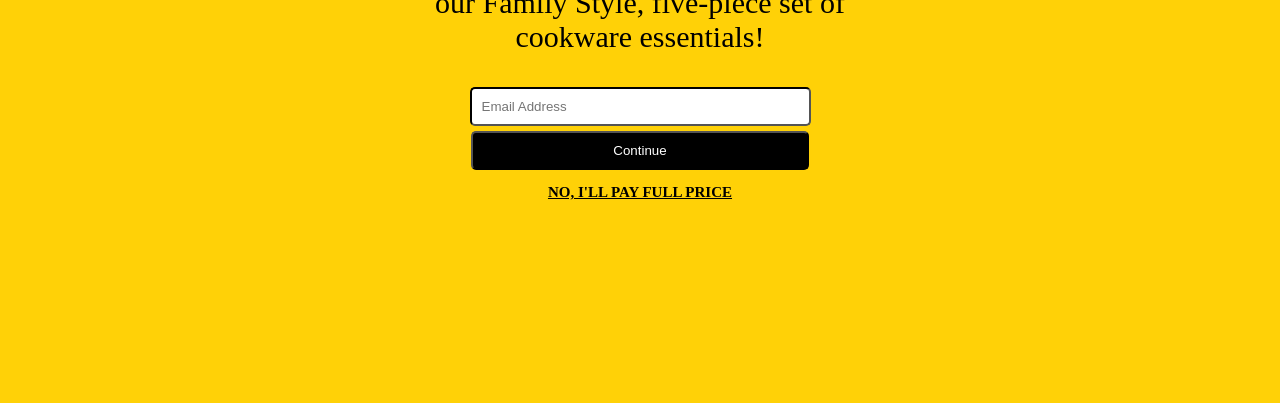
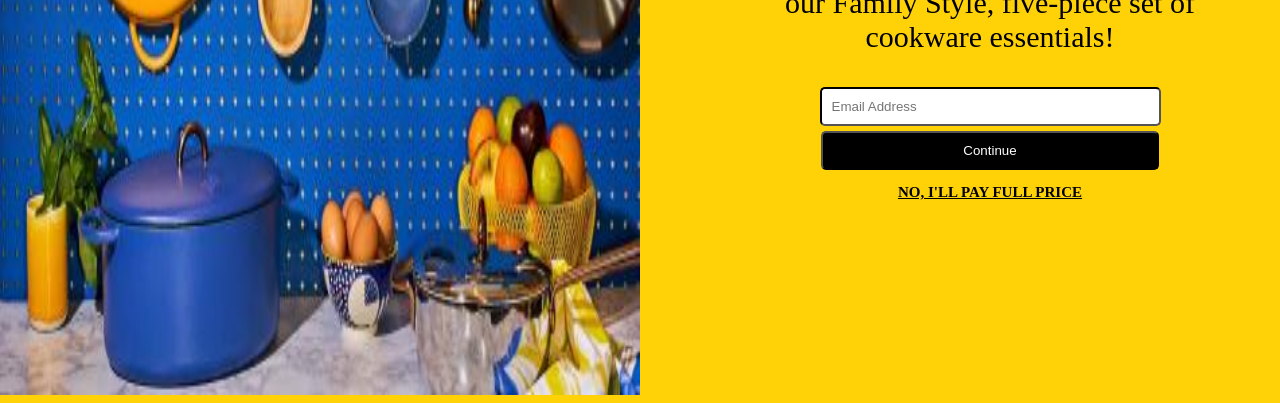
Before and after one commit to mariegrace31/website2_exercise, a plain HTML site: page index.html in a window 1280 px wide. Shown: the part 397-800 px from the top of the page. Drawn offline with Linux system fonts and the light colour scheme.

Commit message:
second commit

```diff
--- a/style.css
+++ b/style.css
@@ -1,7 +1,12 @@
 body{
     background: #ffd000f8;
-    text-align: center;
+    text-align: center ;
+    padding-left: 700px;
     font-size: 30px;
+    background-image: url(images/img123.jpeg);
+    background-repeat: no-repeat;
+    background-size: 50% 160%;
+    background-position: left;
 }
 .bold{
     font-size: 100px;
@@ -13,7 +18,7 @@ padding-bottom: 30px;
 }
 a{
     font-size: 15px;
-    color: black;
+    color: rgb(0, 0, 0);
 }
 #email{
     padding-right: 150px;
```
